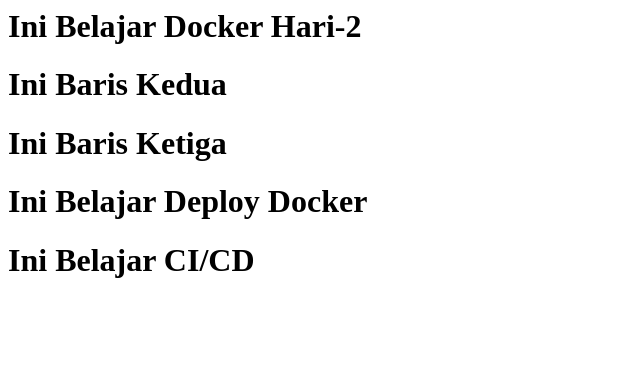
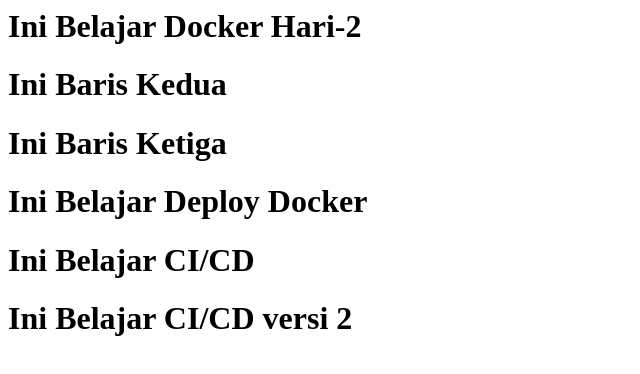
Before and after one commit to jazulinugroho22/nginx-apps, a plain HTML site: page apps/index.html in a window 1280 px wide. Shown: the whole page, without its empty margins (0-640 px from the left). Drawn offline with Linux system fonts and the light colour scheme.

Commit message:
Update index.html

```diff
--- a/apps/index.html
+++ b/apps/index.html
@@ -3,3 +3,4 @@
 <h1>Ini Baris Ketiga</h1>
 <h1>Ini Belajar Deploy Docker</h1>
 <h1>Ini Belajar CI/CD</h1>
+<h1>Ini Belajar CI/CD versi 2</h1>
```
